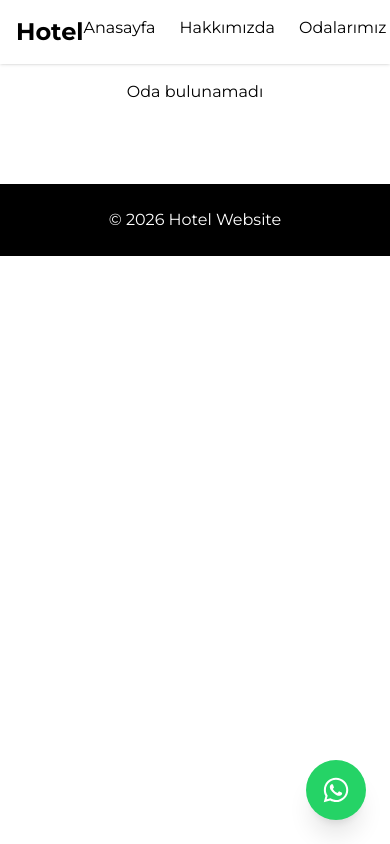
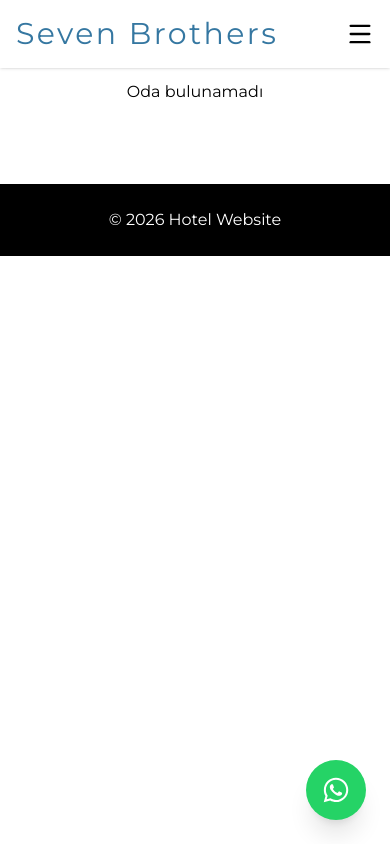
Before and after one commit to ilyda/otel-seven-brothers, a React (Vite) app: page /room-detail/1 in a window 390 px wide. Built offline with nearby package versions, Linux system fonts and the light colour scheme.

Commit message:
changed navbar

```diff
--- a/src/assets/assets.js
+++ b/src/assets/assets.js
@@ -8,6 +8,7 @@ import home_banner from './home-banner.png'
 import featured2 from './featured2.png'
 import featured from './featured.png'
 import featured1 from './featured1.png'
+import logo from './logo.png'
 import product_item from './product-item.jpg'
 import product_item1 from './product-item1.png'
 import product_item2 from './product-item2.png'
@@ -91,6 +92,7 @@ export const assets = {
     team_user7,
     team_user8,
        team_user9,
+       logo,
     none,
     hero1,
     hero2,
--- a/src/common/Navbar.jsx
+++ b/src/common/Navbar.jsx
@@ -1,19 +1,49 @@
-import React from 'react'
-import { Link, NavLink } from 'react-router-dom'
+import React, { useState } from "react";
+import { Link } from "react-router-dom";
+import { Menu, X } from "lucide-react";
+
 const Navbar = () => {
+  const [open, setOpen] = useState(false);
+
   return (
-       <header className="fixed w-full bg-white shadow z-50">
-      <div className="max-w-7xl mx-auto flex justify-between p-4">
-        <h1 className="text-2xl font-bold">Hotel</h1>
-        <nav className="flex gap-6">
+    <header className="fixed w-full bg-white shadow z-50">
+      <div className="max-w-7xl mx-auto flex justify-between items-center p-4">
+
+<div className="text-center leading-none">
+  <h1 className="luxury-font text-navy text-3xl md:text-4xl tracking-[0.08em] text-[#3577a1]">
+    Seven Brothers
+  </h1>
+</div>
+
+        {/* Desktop Menü */}
+        <nav className="hidden md:flex gap-6 font-medium">
           <Link to="/">Anasayfa</Link>
-             <Link to="/about">Hakkımızda</Link>
+          <Link to="/about">Hakkımızda</Link>
           <Link to="/rooms">Odalarımız</Link>
           <Link to="/contact">İletişim</Link>
         </nav>
+
+        {/* Hamburger Button */}
+        <button
+          className="md:hidden"
+          onClick={() => setOpen(!open)}
+        >
+          {open ? <X size={28} /> : <Menu size={28} />}
+        </button>
       </div>
+
+      {open && (
+        <div className="md:hidden bg-white border-t shadow-lg">
+          <nav className="flex flex-col text-center p-4 gap-4 font-medium">
+            <Link onClick={() => setOpen(false)} to="/">Anasayfa</Link>
+            <Link onClick={() => setOpen(false)} to="/about">Hakkımızda</Link>
+            <Link onClick={() => setOpen(false)} to="/rooms">Odalarımız</Link>
+            <Link onClick={() => setOpen(false)} to="/contact">İletişim</Link>
+          </nav>
+        </div>
+      )}
     </header>
-  )
-}
+  );
+};
 
-export default Navbar
+export default Navbar;
--- a/src/pages/RoomDetail.jsx
+++ b/src/pages/RoomDetail.jsx
@@ -44,10 +44,8 @@ const features = [
 ];
 
 export default function RoomDetail() {
-  const { type } = useParams();   // 🔥 URL'den type alıyoruz
- const room = roomData[type];   // 🔥 Type'a göre oda bilgisi
-  console.log(type)
-console.log(roomData[type])
+  const { type } = useParams();
+ const room = roomData[type];
   const [index, setIndex] = useState(0);
 
   if (!room) return <div className="p-20 text-center">Oda bulunamadı</div>;
```
Also changed, not shown: src/assets/logo.png (added).
